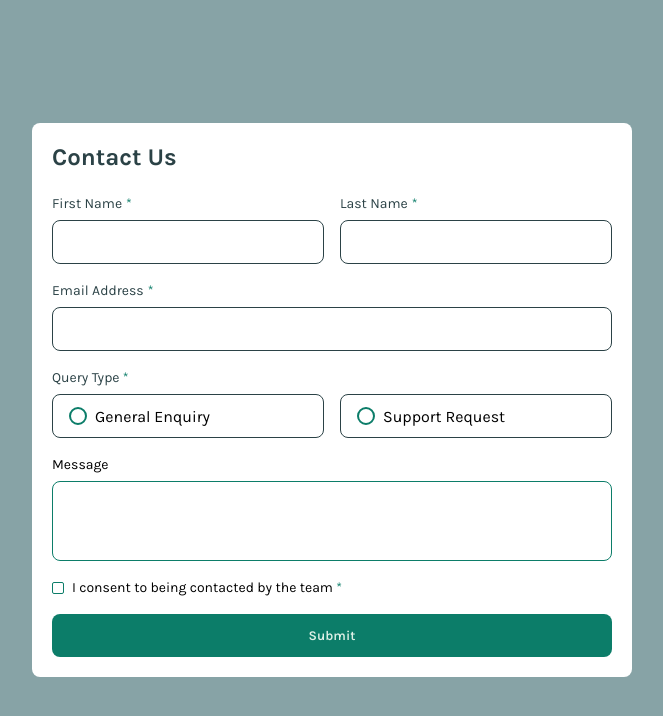
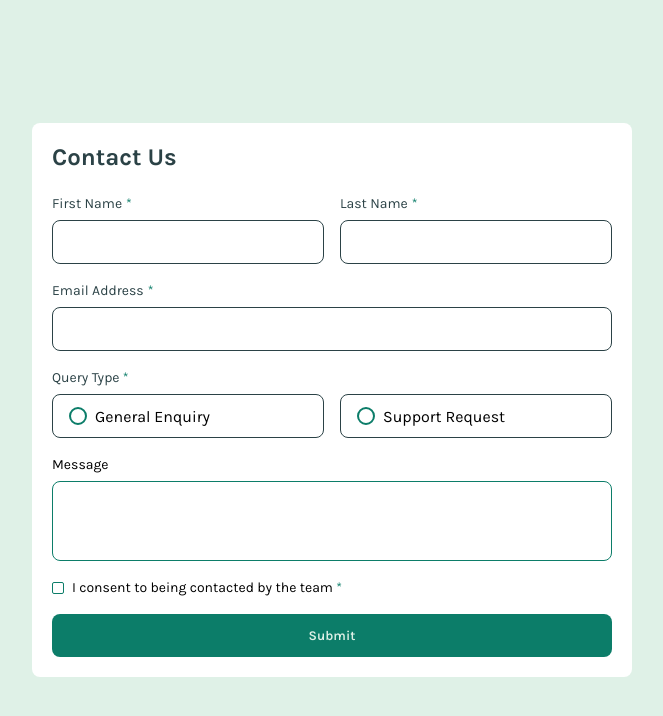
Before and after one commit to rizkiismail9a/form-input-fe-mentor, a React (Vite) app: page / in a window 1280 px wide. Shown: the top 716 px of the page, without its empty margins (308-971 px from the left). Built offline with nearby package versions, Linux system fonts and the light colour scheme.

Commit message:
fix: change bg color

```diff
--- a/src/index.css
+++ b/src/index.css
@@ -16,7 +16,7 @@
 }
 
 body {
-  background-color: var(--grey-medium);
+  background-color: var(--green-lighter);
   padding: 16px;
   min-height: 100vh;
   overflow-x: hidden;
```
